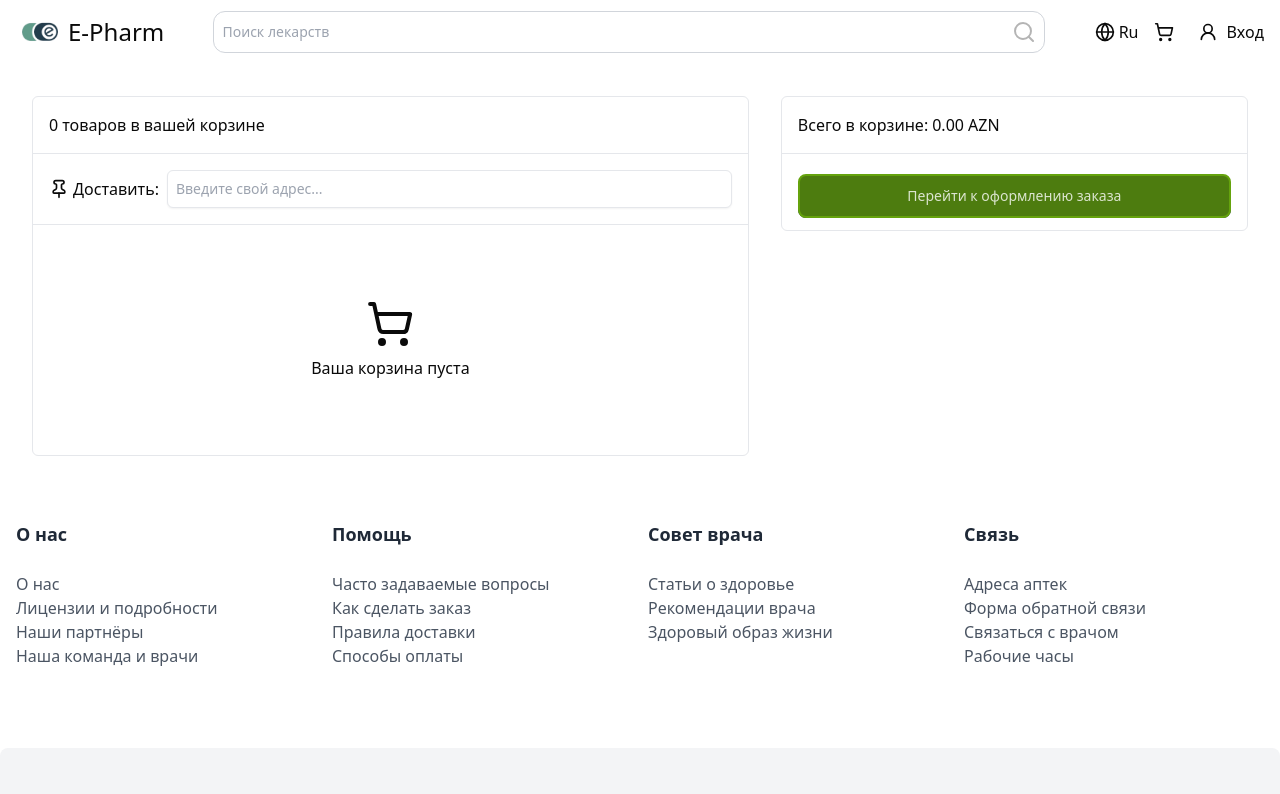
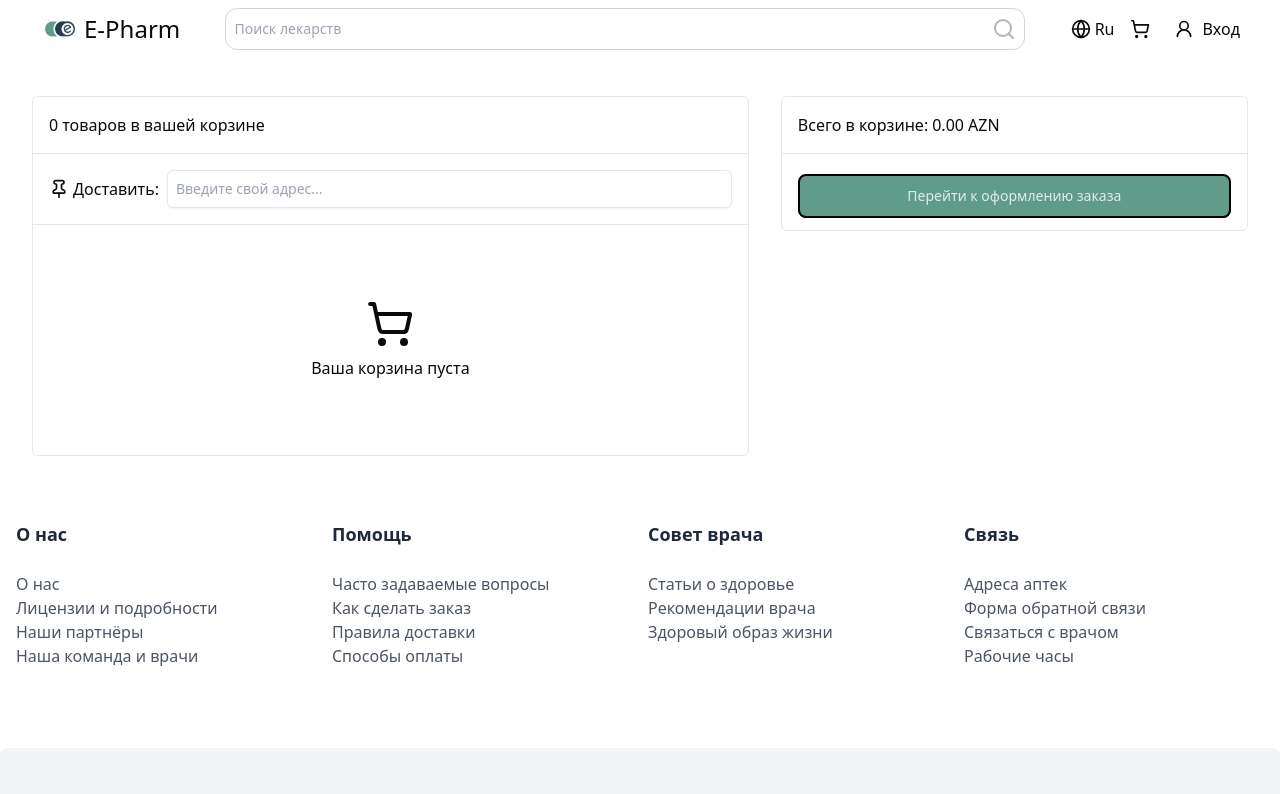
Before and after one commit to E-Pharm-az/E-Pharm-Storefront, a React (Vite) app: page /cart in a window 1280 px wide. Shown: the top 794 px of the page. Built offline with nearby package versions, Linux system fonts and the light colour scheme.

Commit message:
Add minor ui changes + navbar

```diff
--- a/src/components/Navbar.tsx
+++ b/src/components/Navbar.tsx
@@ -1,5 +1,5 @@
 import { useContext, useEffect, useRef, useState } from "react";
-import { NavLink, useLocation } from "react-router-dom";
+import { Link, NavLink, useLocation } from "react-router-dom";
 import Logo from "../assets/logo.png";
 import LanguageSelector from "./LanguageSelector.tsx";
 import { useTranslation } from "react-i18next";
@@ -50,11 +50,13 @@ export const Navbar = () => {
   return (
     <nav
       ref={navBarRef}
-      className={`bg-white hidden items-center justify-between ease-in-out z-10 px-4 py-2 transition-all space-x-2 md:flex md:fixed md:top-0 md:right-0 md:left-0 ${isNavBarScrolled && "shadow-md border-b"}`}
+      className={`bg-white hidden items-center justify-between ease-in-out z-10 px-10 py-2 transition-all space-x-2 md:flex md:fixed md:top-0 md:right-0 md:left-0 ${isNavBarScrolled && "shadow-md border-b"}`}
     >
-      <NavLink to={"/"} className="flex flex-shrink-0 items-center space-x-1">
-        <img src={Logo} alt="logo" className="h-12" />
-        <h1 className="text-2xl font-medium sm:text-2xl">E-Pharm</h1>
+      <NavLink to="/">
+        <div className="flex flex-shrink-0 items-center space-x-1">
+          <img src={Logo} alt="logo" className="h-10 pointer-events-none" />
+          <h1 className="text-2xl font-medium sm:text-2xl">E-Pharm</h1>
+        </div>
       </NavLink>
       {showSearch && (
         <div className="w-2/3">
--- a/src/components/ui/button.tsx
+++ b/src/components/ui/button.tsx
@@ -10,7 +10,7 @@ const buttonVariants = cva(
     variants: {
       variant: {
         default:
-          "hover:translate-y-1 bg-accent text-white border-2 border-black hover:bg-accent-secondary hover:border-accent-secondary hover:text-opacity-80 disabled:translate-y-1 disabled:bg-lime-700 disabled:border-lime-600 disabled:text-opacity-80 disabled:cursor-not-allowed",
+          "hover:translate-y-1 bg-accent text-white border-2 border-black hover:bg-accent-secondary hover:border-accent-secondary hover:text-opacity-80 disabled:translate-y-1 disabled:bg-accent-secondary disabled:border-black disabled:text-opacity-80 disabled:cursor-not-allowed",
       },
       size: {
         default: "text-sm px-5 py-2.5 gap-2",
```
